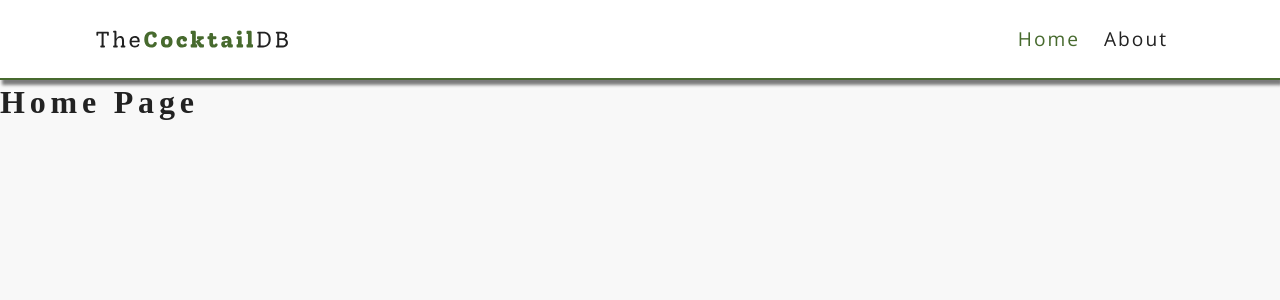
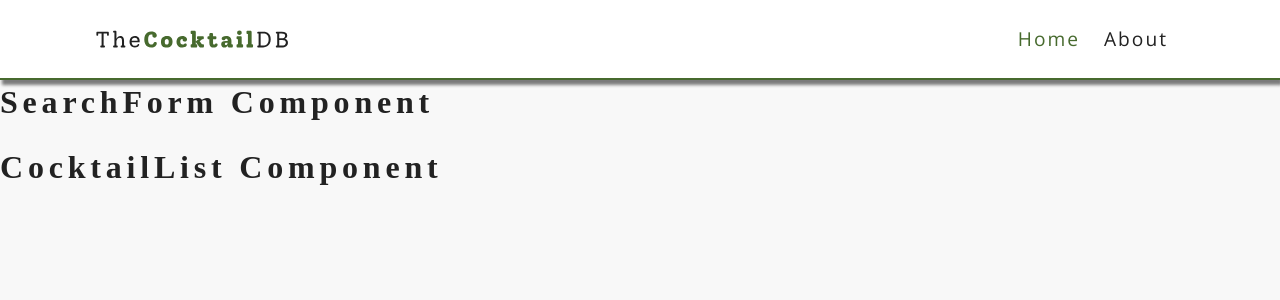
Before and after one commit to akash02-das/cocktails-db, a React (Create React App) app: page / in a window 1280 px wide. Shown: the top 300 px of the page. Built offline with nearby package versions, Linux system fonts and the light colour scheme; a web font is replaced by a local one.

Commit message:
home page setup

```diff
--- a/src/pages/Home.js
+++ b/src/pages/Home.js
@@ -1,10 +1,17 @@
-import React from "react";
+import React, { useState } from "react";
+import SearchForm from "../components/SearchForm";
+import CocktailList from "../components/CocktailList";
 
 const Home = () => {
+  const [loading, setLoading] = useState(false);
+  const [searchTerm, setSearchTerm] = useState("a");
+  const [cocktails, setCocktails] = useState([]);
+
   return (
-    <>
-      <h1>Home Page</h1>
-    </>
+    <main>
+      <SearchForm setSearchTerm={setSearchTerm} />
+      <CocktailList loading={loading} cocktails={cocktails} />
+    </main>
   );
 };
 
```
Also changed, not shown: 1 other file (tests, documents, lock files or other folders).
